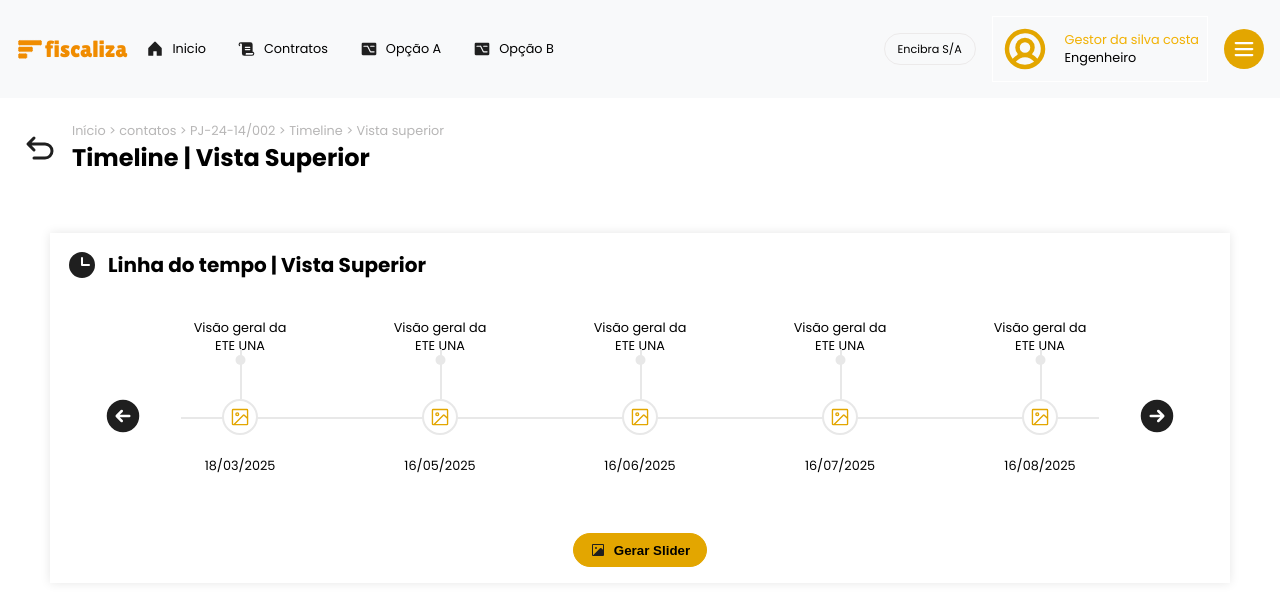
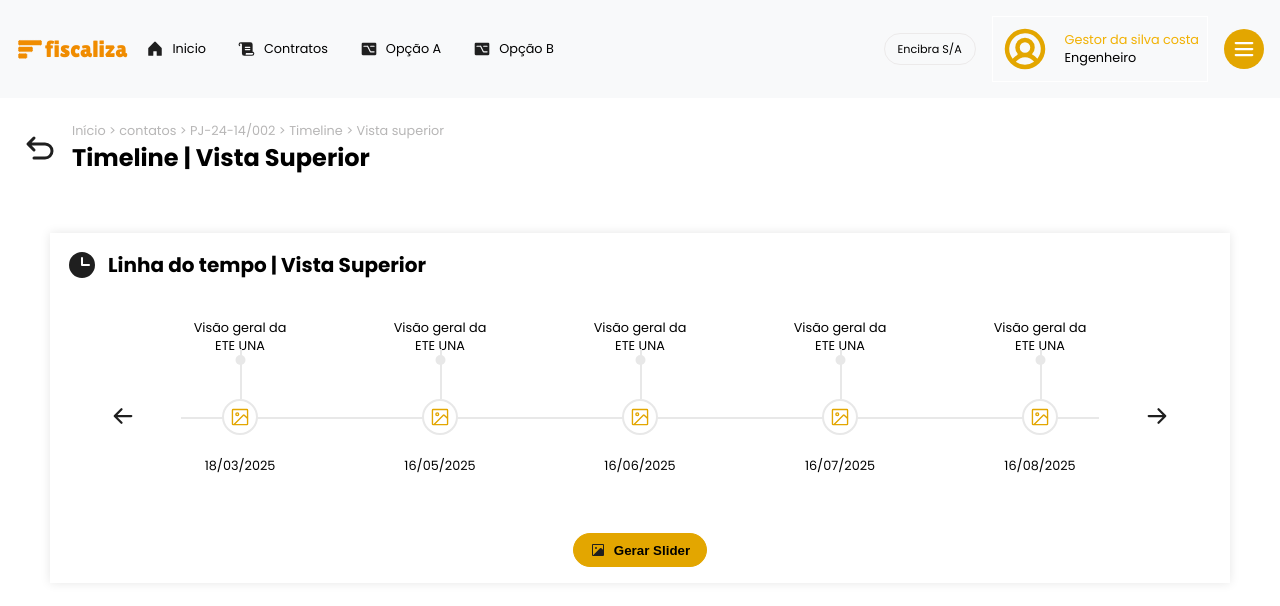
Before and after one commit to pedro-henrique-a-silva/teste-encibra, a React (Vite) app: page / in a window 1280 px wide. Shown: the top 606 px of the page. Built offline with nearby package versions, Linux system fonts and the light colour scheme.

Commit message:
feat: substitui ícones do botão de seta por novos ícones e ajusta tamanhos

```diff
--- a/src/components/ArrowButton/index.tsx
+++ b/src/components/ArrowButton/index.tsx
@@ -1,5 +1,5 @@
 import style from './style.module.css'
-import { ArrowCircleLeft, ArrowCircleRight } from '@phosphor-icons/react'
+import { ArrowLeft, ArrowRight } from '@phosphor-icons/react'
 
 type ArrowButtonProps = {
   scroll: (direction: 'left' | 'right') => void
@@ -13,9 +13,9 @@ function ArrowButton({scroll, type}: ArrowButtonProps) {
       onClick={() => scroll(type)}
       >
       {type === 'left' ? (
-        <ArrowCircleLeft size={40} color="#1f1f1f" weight="fill" />
+        <ArrowLeft size={24} color="#1f1f1f" weight="bold" />
       ) : (
-        <ArrowCircleRight size={40} color="#1f1f1f" weight="fill" />
+        <ArrowRight size={24} color="#1f1f1f" weight="bold" />
       )}
     </button>
   )
```
